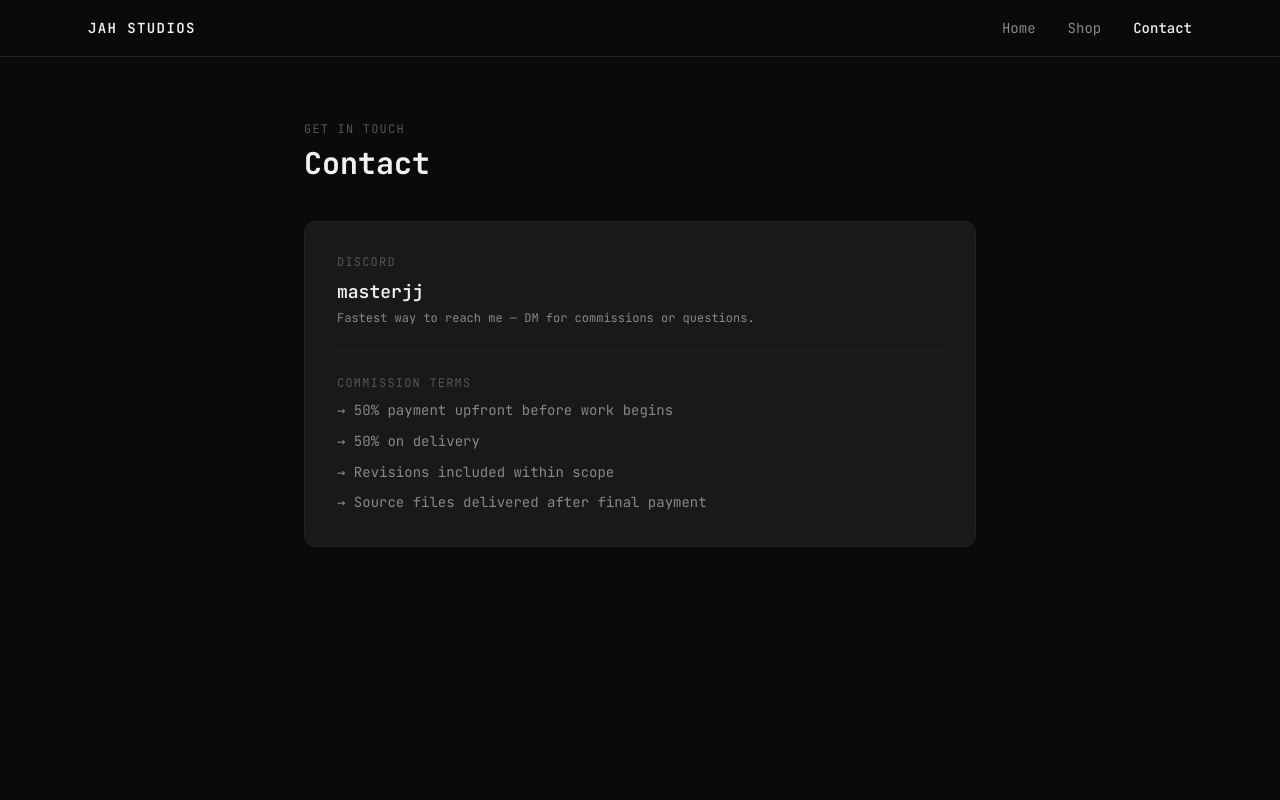
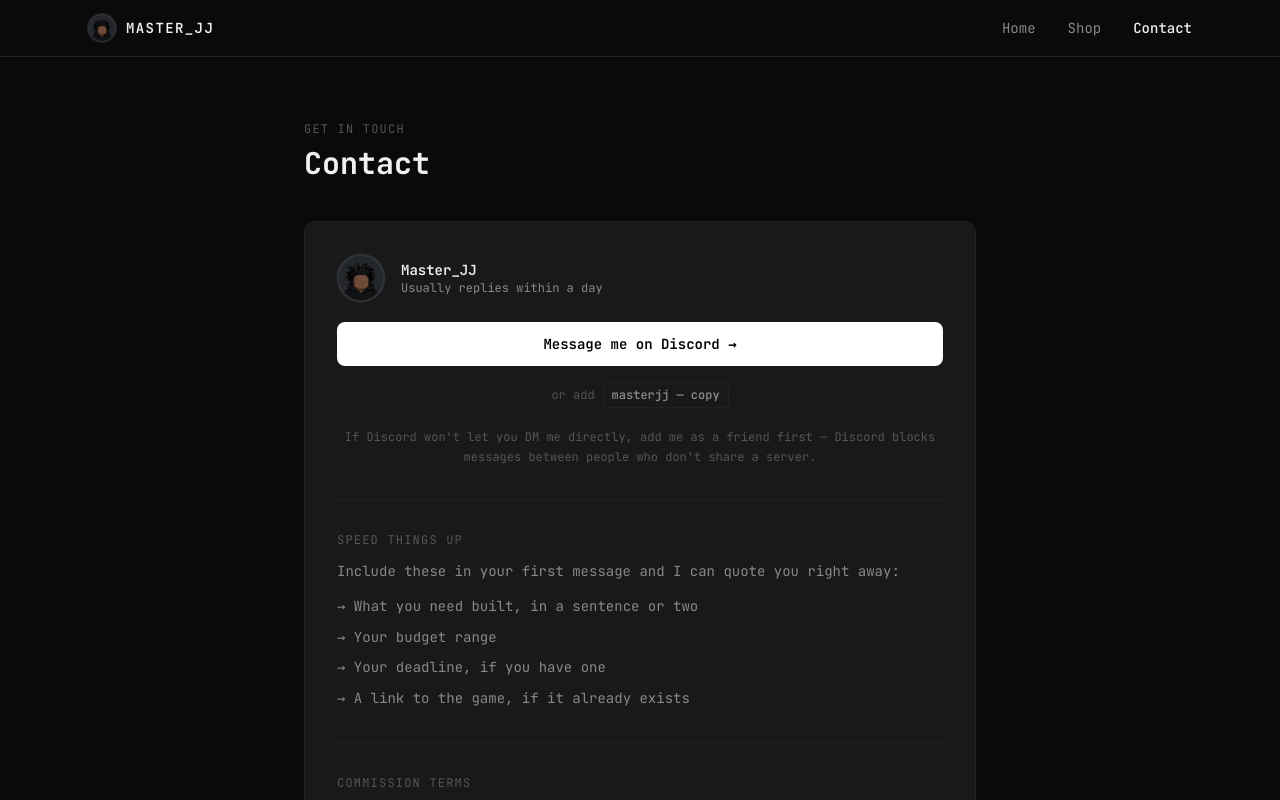
Before and after one commit to JordanDia/roblox-portfolio, a React (Vite) app: page /contact in a window 1280 px wide. Shown: the top 800 px of the page. Built offline with nearby package versions, Linux system fonts and the light colour scheme.

Commit message:
Improved design, metatags, etc

```diff
--- a/index.html
+++ b/index.html
@@ -2,9 +2,41 @@
 <html lang="en">
   <head>
     <meta charset="UTF-8" />
-    <link rel="icon" type="image/jpeg" href="/gojo_pfp.jpg" />
+    <link rel="icon" type="image/png" href="/masterjj-faceshot.png" />
     <meta name="viewport" content="width=device-width, initial-scale=1.0" />
-    <title>Jah Studios</title>
+
+    <title>Master_JJ — Roblox Developer</title>
+    <meta
+      name="description"
+      content="Roblox systems developer with 60M+ visits across live games. Combat frameworks, simulator loops, and custom scripting. Commissions open."
+    />
+
+    <!-- Open Graph — Discord, Facebook, LinkedIn link previews -->
+    <meta property="og:type" content="website" />
+    <meta property="og:site_name" content="Master_JJ" />
+    <meta property="og:title" content="Master_JJ — Roblox Developer" />
+    <meta
+      property="og:description"
+      content="60M+ visits across live games. Combat frameworks, simulator loops, and custom scripting. Commissions open."
+    />
+    <meta property="og:image" content="https://jah-studios.vercel.app/masterjj-faceshot.png" />
+    <meta property="og:image:width" content="1024" />
+    <meta property="og:image:height" content="1024" />
+    <meta property="og:image:alt" content="Master_JJ" />
+    <meta property="og:url" content="https://jah-studios.vercel.app/" />
+
+    <!-- Twitter/X -->
+    <meta name="twitter:card" content="summary" />
+    <meta name="twitter:title" content="Master_JJ — Roblox Developer" />
+    <meta
+      name="twitter:description"
+      content="60M+ visits across live games. Combat frameworks, simulator loops, and custom scripting. Commissions open."
+    />
+    <meta name="twitter:image" content="https://jah-studios.vercel.app/masterjj-faceshot.png" />
+    <link rel="canonical" href="https://jah-studios.vercel.app/" />
+
+    <!-- Discord embed accent — matches site border color -->
+    <meta name="theme-color" content="#f0f0f0" />
   </head>
   <body>
     <div id="root"></div>
--- a/src/App.tsx
+++ b/src/App.tsx
@@ -5,6 +5,7 @@
 import Contact from './pages/Contact'
 import Navbar from './components/Navbar'
 import Success from './pages/Success'
+import NotFound from './pages/NotFound'
 
 export default function App() {
 
@@ -22,6 +23,7 @@
         <Route path="/shop/:productId" element={<ProductPage />} />
         <Route path="/contact" element={<Contact />} />
         <Route path="/success" element={<Success />} />
+        <Route path="*" element={<NotFound />} />
       </Routes>
     </BrowserRouter>
   )
--- a/src/components/Navbar.tsx
+++ b/src/components/Navbar.tsx
@@ -10,9 +10,16 @@
       <nav className="sticky top-0 z-50 bg-bg border-b border-border backdrop-blur-sm">
         <div className="max-w-6xl mx-auto px-6 h-14 flex items-center justify-between">
 
-          <div className="text-sm font-semibold text-text tracking-widest uppercase">
-            Jah Studios
-          </div>
+          <NavLink to="/" className="flex items-center gap-2.5 hover:no-underline group">
+            <img
+              src="/masterjj-faceshot.png"
+              alt=""
+              className="w-7 h-7 rounded-full ring-1 ring-border group-hover:ring-border-hover transition-all duration-200"
+            />
+            <span className="text-sm font-semibold text-text tracking-widest uppercase">
+              Master_JJ
+            </span>
+          </NavLink>
 
           <div className="flex items-center gap-8">
             {[
--- a/src/pages/Contact.tsx
+++ b/src/pages/Contact.tsx
@@ -1,21 +1,89 @@
+import { useState } from 'react'
+
+const DISCORD_ID = '198189217824768002'
+const DISCORD_USERNAME = 'masterjj'
+
 function Contact() {
+  const [copied, setCopied] = useState(false)
+
+  const copyUsername = async () => {
+    try {
+      await navigator.clipboard.writeText(DISCORD_USERNAME)
+      setCopied(true)
+      setTimeout(() => setCopied(false), 2000)
+    } catch {
+      /* clipboard unavailable — username is visible on screen anyway */
+    }
+  }
+
   return (
     <div className="min-h-screen bg-bg px-6 py-16">
       <div className="max-w-2xl mx-auto">
         <p className="text-xs text-text-muted uppercase tracking-widest mb-2">Get in touch</p>
         <h1 className="text-3xl font-bold text-text mb-10">Contact</h1>
 
-        <div className="card p-8 flex flex-col gap-6">
+        <div className="card p-8 flex flex-col gap-8">
+
+          {/* Primary CTA */}
           <div>
-            <p className="text-xs text-text-muted uppercase tracking-widest mb-2">Discord</p>
-            <p className="text-lg font-semibold text-text">masterjj</p>
-            <p className="text-xs text-text-secondary mt-1">Fastest way to reach me — DM for commissions or questions.</p>
+            <div className="flex items-center gap-4 mb-5">
+              <img
+                src="/masterjj-faceshot.png"
+                alt=""
+                className="w-12 h-12 rounded-full ring-1 ring-border flex-shrink-0"
+              />
+              <div>
+                <p className="text-sm font-semibold text-text">Master_JJ</p>
+                <p className="text-xs text-text-secondary">Usually replies within a day</p>
+              </div>
+            </div>
+
+            <a
+              href={`https://discord.com/users/${DISCORD_ID}`}
+              target="_blank"
+              rel="noopener noreferrer"
+              className="btn-primary text-sm inline-block w-full text-center hover:no-underline"
+            >
+              Message me on Discord →
+            </a>
+
+            <div className="flex items-center justify-center gap-2 mt-4">
+              <span className="text-xs text-text-muted">or add</span>
+              <button
+                onClick={copyUsername}
+                className="text-xs font-semibold text-text-secondary hover:text-text transition-colors duration-200 border border-border hover:border-border-hover rounded px-2 py-1"
+              >
+                {copied ? 'copied ✓' : `${DISCORD_USERNAME} — copy`}
+              </button>
+            </div>
+
+            <p className="text-xs text-text-muted leading-relaxed mt-5 text-center">
+              If Discord won't let you DM me directly, add me as a friend first — Discord blocks
+              messages between people who don't share a server.
+            </p>
           </div>
 
           <div className="border-t border-border" />
 
+          {/* What to include */}
           <div>
-            <p className="text-xs text-text-muted uppercase tracking-widest mb-2">Commission Terms</p>
+            <p className="text-xs text-text-muted uppercase tracking-widest mb-3">Speed things up</p>
+            <p className="text-sm text-text-secondary leading-relaxed mb-3">
+              Include these in your first message and I can quote you right away:
+            </p>
+            <ul className="text-sm text-text-secondary space-y-2 leading-relaxed">
+              <li>→ What you need built, in a sentence or two</li>
+              <li>→ Your budget range</li>
+              <li>→ Your deadline, if you have one</li>
+              <li>→ A link to the game, if it already exists</li>
+            </ul>
+          </div>
+
+          <div className="border-t border-border" />
+
+          {/* Terms */}
+          <div>
+            <p className="text-xs text-text-muted uppercase tracking-widest mb-3">Commission Terms</p>
             <ul className="text-sm text-text-secondary space-y-2 leading-relaxed">
               <li>→ 50% payment upfront before work begins</li>
               <li>→ 50% on delivery</li>
--- a/src/pages/Home.tsx
+++ b/src/pages/Home.tsx
@@ -1,3 +1,4 @@
+import { Link } from 'react-router-dom'
 import VideoCard from '../components/VideoCard'
 import RobloxGameCard from '../components/RobloxGameCard'
 
@@ -10,9 +11,15 @@
   { id: 5, src: "/videos/5.mp4", title: "Clean The Eggs" },
 ]
 
+const pricingTiers = [
+  { price: '$50 – $100', label: 'Small / normal tasks' },
+  { price: '$300+', label: 'Prototypes & average-sized game systems (minimum)' },
+  { price: '$1000', label: 'High-quality / polished game systems' },
+]
+
 const stats = [
   { value: '60M+', label: 'Visits contributed' },
-  { value: 'Computer Science Degree', label: 'Graduated 2025, Bachelors of Science' },
+  { value: 'BSc', label: 'Computer Science — graduated 2025' },
 ]
 
 function Home() {
@@ -22,27 +29,36 @@
       {/* Hero */}
       <section className="max-w-6xl mx-auto px-6 pt-24 pb-20">
         <div className="animate-fade-in">
-          <p className="text-text-secondary text-sm mb-4 tracking-widest uppercase">Roblox Developer</p>
-          <h1 className="text-5xl md:text-6xl font-bold text-text leading-tight mb-6">
-            Jah Studios
-          </h1>
+          <div className="flex items-center gap-5 mb-6">
+            <img
+              src="/masterjj-faceshot.png"
+              alt="Master_JJ"
+              className="w-20 h-20 md:w-24 md:h-24 rounded-full ring-1 ring-border flex-shrink-0"
+            />
+            <div>
+              <p className="text-text-secondary text-sm mb-2 tracking-widest uppercase">Roblox Developer</p>
+              <h1 className="text-4xl md:text-5xl font-bold text-text leading-tight">
+                Master_JJ
+              </h1>
+            </div>
+          </div>
           <p className="text-text-secondary text-lg max-w-xl leading-relaxed mb-10">
-            Passionate Roblox developer specializing in game mechanics and scripting.
-            Creating immersive worlds and engaging gameplay experiences.
+            I build Roblox game systems that ship — <span className="text-text font-semibold">60M+ visits</span> across
+            live games, from combat frameworks to full simulator loops.
           </p>
           <div className="flex items-center gap-3">
-            <a
-              href="/contact"
-              className="btn-primary text-sm"
+            <Link
+              to="/contact"
+              className="btn-primary text-sm hover:no-underline"
             >
               Commission Me
-            </a>
-            <a
-              href="/shop"
-              className="btn-secondary text-sm"
+            </Link>
+            <Link
+              to="/shop"
+              className="btn-secondary text-sm hover:no-underline"
             >
               Browse Shop
-            </a>
+            </Link>
           </div>
         </div>
 
@@ -135,18 +151,36 @@
         <p className="text-xs text-text-muted uppercase tracking-widest mb-2">Pricing</p>
         <h2 className="section-title">Commissions</h2>
         <div className="card p-8 max-w-2xl">
-          <h3 className="text-lg font-semibold text-text mb-3">Custom Roblox Development</h3>
+          <h3 className="text-lg font-semibold text-text mb-6">Custom Roblox Development</h3>
+
+          <div className="flex flex-col gap-3 mb-6">
+            {pricingTiers.map((tier) => (
+              <div
+                key={tier.price}
+                className="flex items-baseline gap-4 border border-border rounded-lg p-4"
+              >
+                <p className="text-lg font-bold text-text whitespace-nowrap w-28 flex-shrink-0">
+                  {tier.price}
+                </p>
+                <p className="text-sm text-text-secondary leading-relaxed">{tier.label}</p>
+              </div>
+            ))}
+          </div>
+
           <p className="text-text-secondary text-sm leading-relaxed mb-6">
-            I offer flexible pricing for custom Roblox development work.
             Payment is split <span className="text-text font-semibold">50% upfront</span> to begin work,
-            and <span className="text-text font-semibold">50% upon completion</span>.
+            and <span className="text-text font-semibold">50% upon completion</span> — this keeps both
+            sides committed on fair terms.
           </p>
+
           <div className="border border-border rounded-lg p-4 text-xs text-text-muted leading-relaxed">
-            This structure ensures both parties are committed to the project while maintaining fair terms for everyone involved.
+            Large-scale or highly complex games fall outside these ranges and need a custom quote.
+            Please only reach out once your budget is ready.
           </div>
-          <a href="/contact" className="btn-secondary text-sm mt-6 inline-block">
+
+          <Link to="/contact" className="btn-primary text-sm mt-6 inline-block hover:no-underline">
             Get in touch →
-          </a>
+          </Link>
         </div>
       </section>
 
```
Also changed, not shown: src/pages/NotFound.tsx (added, +23 -0 lines), public/masterjj-faceshot.png (added), vercel.json, 1 other file (tests, documents, lock files or other folders).
